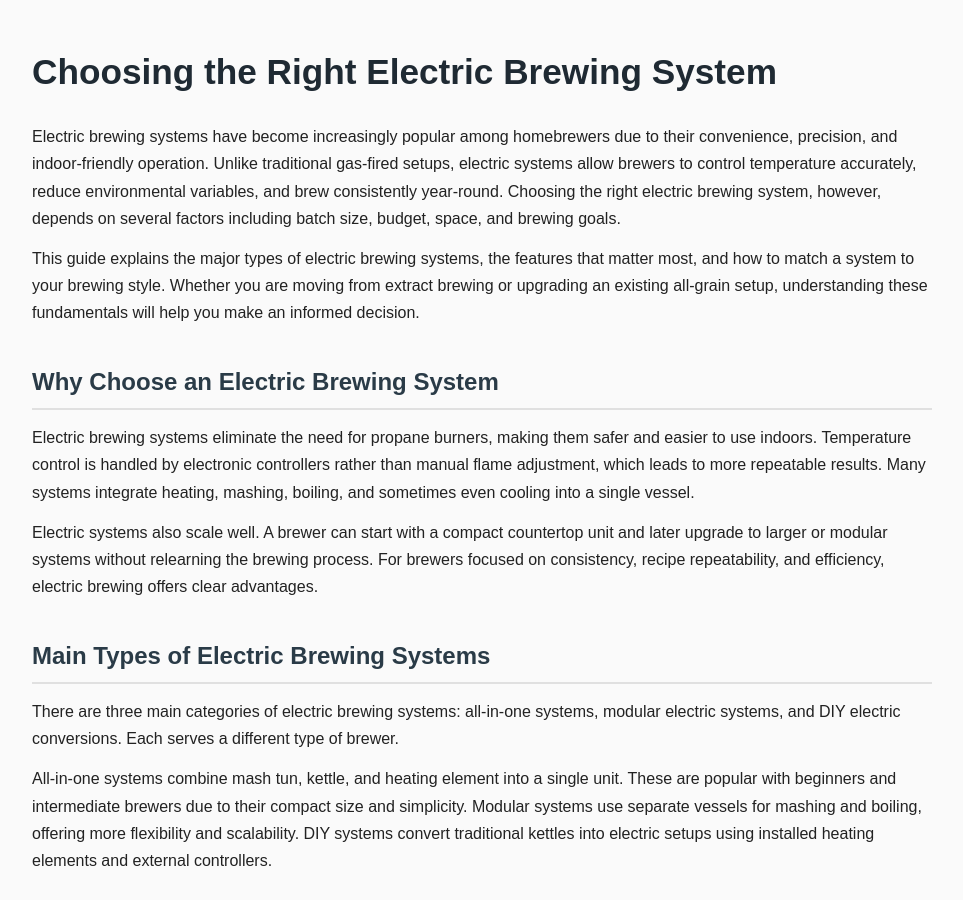
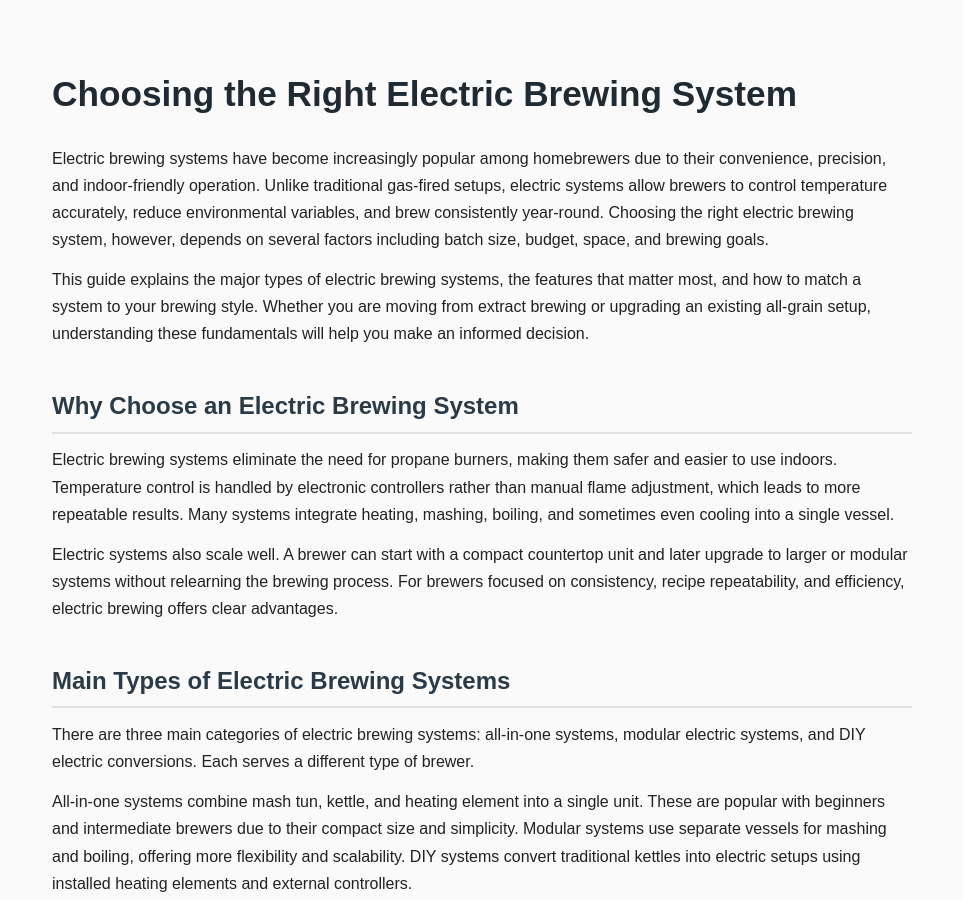
Before and after one commit to brewcraftingathome/brewcrafting, a plain HTML site: page index.html in a window 1280 px wide. Shown: the top 900 px of the page, without its empty margins (158-1121 px from the left). Drawn offline with Linux system fonts and the light colour scheme.

Commit message:
Update style.css

```diff
--- a/style.css
+++ b/style.css
@@ -4,7 +4,6 @@
 
 body {
   margin: 0;
-  padding: 0;
   font-family: Arial, Helvetica, sans-serif;
   font-size: 16px;
   line-height: 1.7;
@@ -12,30 +11,35 @@ body {
   background-color: #fafafa;
 }
 
-body > * {
+/* Main layout container */
+.container {
   max-width: 900px;
-  margin-left: auto;
-  margin-right: auto;
+  margin: 0 auto;
+  padding: 40px 20px;
 }
 
+/* Headings */
 h1 {
   font-size: 2.2em;
-  margin: 1.2em 0 0.6em 0;
+  margin-bottom: 0.6em;
   color: #1f2a33;
 }
 
 h2 {
   font-size: 1.5em;
-  margin: 1.5em 0 0.6em 0;
+  margin-top: 1.6em;
+  margin-bottom: 0.4em;
   color: #2a3b47;
   border-bottom: 2px solid #e0e0e0;
   padding-bottom: 0.2em;
 }
 
+/* Text */
 p {
   margin: 0.8em 0;
 }
 
+/* Links */
 a {
   color: #0b5ed7;
   text-decoration: none;
@@ -45,13 +49,7 @@ a:hover {
   text-decoration: underline;
 }
 
-img {
-  max-width: 100%;
-  height: auto;
-  display: block;
-  margin: 1em 0;
-}
-
+/* Responsive */
 @media (max-width: 600px) {
   body {
     font-size: 15px;
```
